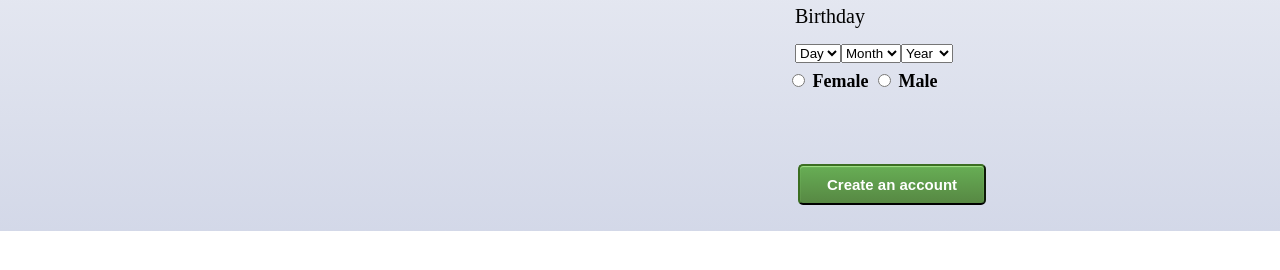
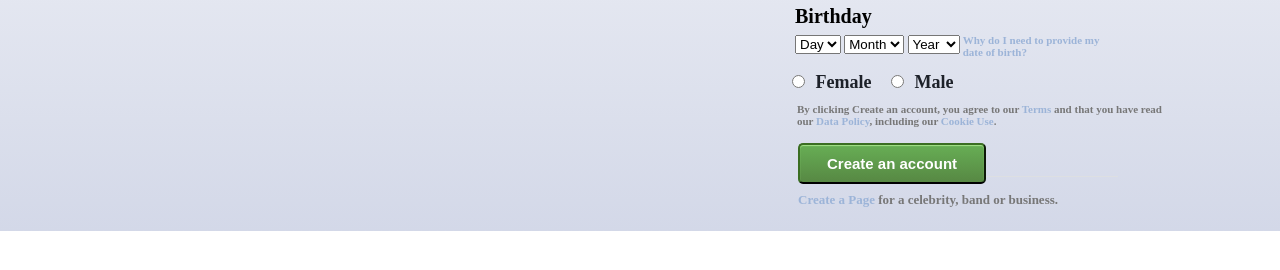
Before and after one commit to hammadhassan/facebook_dummy, a plain HTML site: page index.html in a window 1280 px wide. Shown: the part 446-716 px from the top of the page. Drawn offline with Linux system fonts and the light colour scheme.

Commit message:
pre-complete

```diff
--- a/index.html
+++ b/index.html
@@ -209,19 +209,22 @@
 						<option value="1906">1906</option>
 						<option value="1905">1905</option>
 						</select>
+						<span class="why"><a href="https://facebook.com/#>">Why do I need to provide my date of birth?</a></span>
 					</div>
 					<div id="gender">
 						<input type="radio" name="gender" value="Female"/>
-						Female
+						<lable class="female">Female</lable>
 						<input type="radio" name="gender" value="Male" />
-						Male
+						<label class="male">Male</label>
 					</div>
-					<div>
+					<div class="term">
+						<span>By clicking Create an account, you agree to our <a href="">Terms</a> and that you have read our <a href="">Data Policy</a>, including our <a href="">Cookie Use</a>.</span>
+					</div>
 					<form action="">
 						<button  class="button">Create an account</button>
-							<input type="hidden" name="account"
-							value="create an account" />
+							<input type="hidden" name="account" value="create an account" />
 					</form>
+					<div class="page"><a href="">Create a Page<a><span> for a celebrity, band or business.</span></div>
 				</div>
 		</div>
 	</div>
--- a/style.css
+++ b/style.css
@@ -117,7 +117,7 @@ a {
     border-style: solid;
     font-size: 16px;
     height: 18px;
-    margin: 191px 0px 0px 753px;
+    margin: 191px 0px 0px 754px;
     padding: 8px 10px;
     width: 170px;
 }
@@ -166,10 +166,14 @@ a {
     font-size: 20px;
     margin: auto 747px;
     padding: 8px;
+    width: 70px;
+    font-weight: bold;
 }
 #dropdown {
-    margin: auto auto auto 747px;
+    margin: -10px auto auto 747px;
     padding: 8px;
+    font-size: 13px;
+    height: 30px;
 }
 #gender {
     color: black;
@@ -180,7 +184,7 @@ a {
 }
 .button {
     font-size: 15px;
-    margin: 72px 0px 0px 758px;
+    margin: 30px 0px 0px 758px;
     font-weight: bold;
     background: #69a74e linear-gradient(#67ae55, #578843) repeat scroll 0 0;
     border-color: #3b6e22 #3b6e22 #2c5115;
@@ -190,3 +194,52 @@ a {
     position: relative;
     padding: 10px 27px;
 }
+.female {
+    color: #1d2129;
+    font-size: 18px;
+    font-weight: bold;
+    line-height: 18px;
+    padding: 0 10px 0 3px;
+}
+.male {
+    color: #1d2129;
+    font-size: 18px;
+    font-weight: bold;
+    line-height: 18px;
+    padding: 0 10px 0 3px;
+}
+.why {
+    font-size: 11px;
+    display: inline-block;
+    max-width: 150px;
+    vertical-align: middle;
+    margin: auto;
+    color: #0e385f;
+    font-weight: bold;
+}
+a.why {
+    color: #0e385f;
+    cursor: pointer;
+    text-decoration: none;
+}
+.term {
+    color: #777;
+    font-size: 11px;
+    font-weight: bold;
+    height: 0;
+    margin: auto 747px;
+    padding: 10px;
+    width: 370px;
+}
+.page {
+    border-top: 1px solid #dddfe2;
+    color: #666;
+    font-size: 13px;
+    font-weight: bold;
+    margin: -8px 0px 0px 758px;
+    padding-top: 15px;
+    width: 320px;
+}
+span {
+    color: #777;
+}
```
